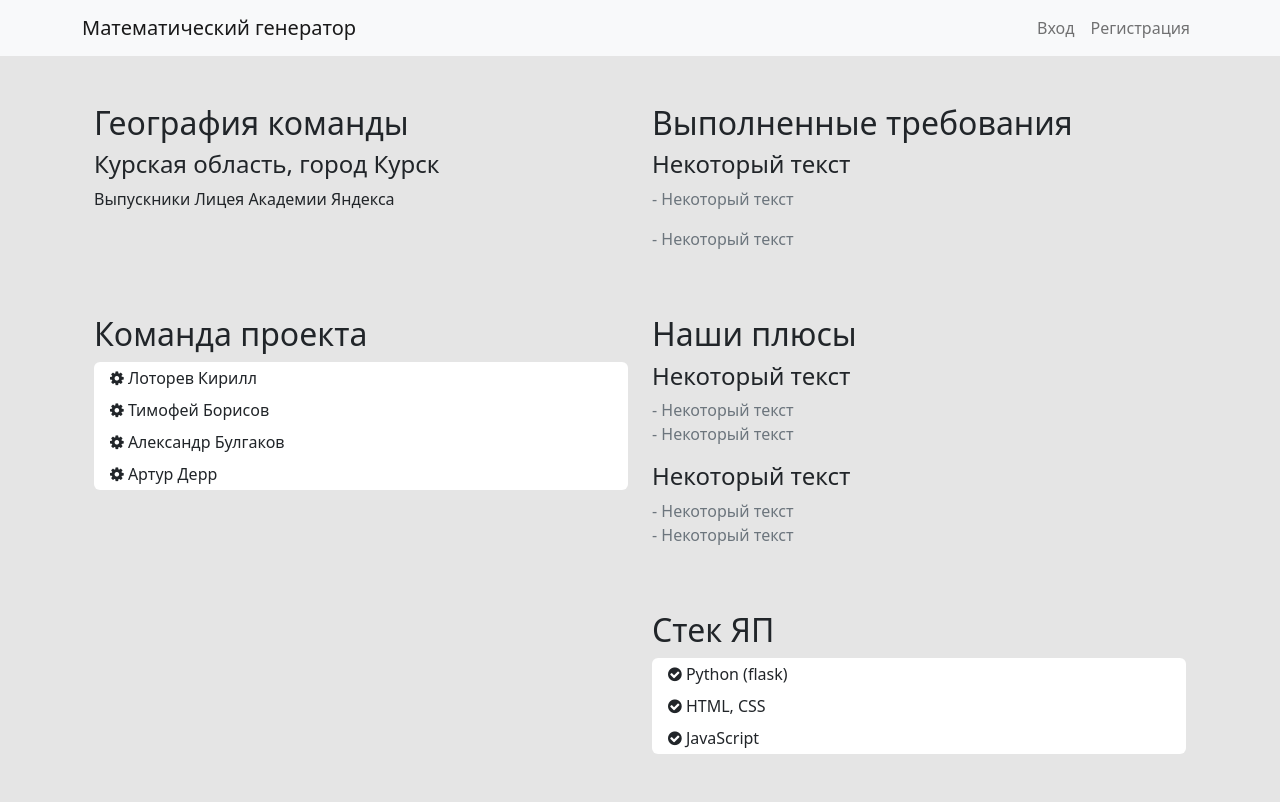
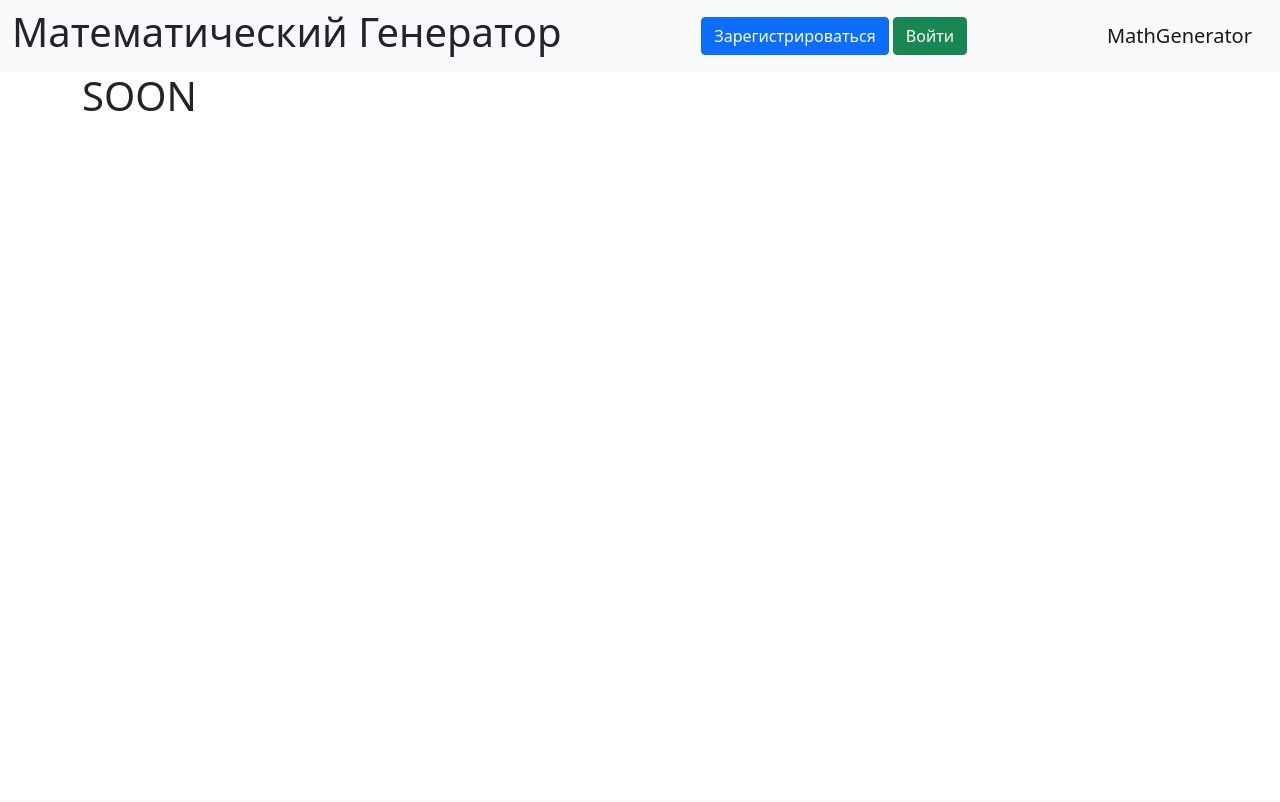
Before and after one commit to tiboga/hackathon, a Flask app: page / in a window 1280 px wide. After the commit the page ends 111 px from the top, so only its background shows below. Run offline with Flask 3, Linux system fonts and the light colour scheme.

Commit message:
Добавление форм регистрации и авторизации

```diff
--- a/main.py
+++ b/main.py
@@ -1,8 +1,8 @@
 import requests
 from flask import Flask, render_template, redirect, url_for
-from flask_login import LoginManager, current_user
+from flask_login import LoginManager, current_user, login_required, logout_user
 from flask_restful import Api
-from waitress import serve
+from forms.users import LoginForm, RegisterForm
 from data import db_session
 from data.users import User
 
@@ -33,12 +33,14 @@ def main_page():
 
 @app.route("/login")
 def login():
-    return render_template("name_html.html")
+    form = LoginForm()
+    return render_template("login_page.html", title="Авторизация", form=form)
 
 
 @app.route("/registration")
 def registration():
-    return render_template("name_html.html")
+    form = RegisterForm()
+    return render_template("register_page.html", title="Регистрация", form=form)
 
 
 @app.route("/profile")
@@ -51,6 +53,13 @@ def top():
     return render_template("name_html.html")
 
 
+@app.route("/logout")
+@login_required
+def logout():
+    logout_user()
+    return redirect("/")
+
+
 def main():
     db_session.global_init("db/main.db")
     app.run("127.0.0.1", port=5000)
--- a/templates/base.html
+++ b/templates/base.html
@@ -1,45 +1,59 @@
-<!DOCTYPE html>
-<html lang="ru">
+<!doctype html>
+<html lang="en">
 <head>
-    <meta charset="UTF-8">
-    <meta name="viewport"
-          content="width=device-width, initial-scale=1, shrink-to-fit=no">
-    <meta http-equiv="X-UA-Compatible" content="ie=edge">
-    <title>{% block title %}{% endblock %}</title>
-    <link href="https://cdn.jsdelivr.net/npm/bootstrap@5.2.3/dist/css/bootstrap.min.css" rel="stylesheet">
-    <link rel="stylesheet" href="https://cdnjs.cloudflare.com/ajax/libs/font-awesome/4.7.0/css/font-awesome.min.css">
-    <link rel="stylesheet" href="{{ url_for('static', filename='style.css') }}">
+    <meta charset="utf-8">
+    <meta name="viewport" content="width=device-width, initial-scale=1, shrink-to-fit=no">
+    <link href="https://cdn.jsdelivr.net/npm/bootstrap@5.1.3/dist/css/bootstrap.min.css"
+          rel="stylesheet"
+          integrity="sha384-1BmE4kWBq78iYhFldvKuhfTAU6auU8tT94WrHftjDbrCEXSU1oBoqyl2QvZ6jIW3"
+          crossorigin="anonymous">
+    <script src="https://cdn.jsdelivr.net/npm/bootstrap@5.1.3/dist/js/bootstrap.bundle.min.js"
+            integrity="sha384-ka7Sk0Gln4gmtz2MlQnikT1wXgYsOg+OMhuP+IlRH9sENBO0LRn5q+8nbTov4+1p"
+            crossorigin="anonymous"></script>
+    <link rel="stylesheet" href="{{ url_for('static', filename='css/style.css') }}">
     <link rel="shortcut icon" href="static/icon.png" type="image/x-icon">
+    <title>{{ title | default("MathGenerator") }}</title>
 </head>
 <body>
-
-<!-- навигация -->
-<nav class="navbar navbar-expand-lg navbar-light bg-light">
-    <div class="container">
-        <a class="navbar-brand" href="#">Математический генератор</a>
-        <button class="navbar-toggler" type="button" data-bs-toggle="collapse"
-                data-bs-target="#navbarNav" aria-controls="navbarNav"
-                aria-expanded="false" aria-label="Toggle navigation">
-            <span class="navbar-toggler-icon"></span>
+<header>
+    <nav class="navbar navbar-light bg-light">
+        <div class="container-fluid">
+            <h1>Математический Генератор</h1>
+            {% if current_user.is_authenticated %}
+                <div class="dropdown">
+                    <button class="btn btn-secondary dropdown-toggle" type="button" id="dropdownMenuButton1" data-bs-toggle="dropdown" aria-expanded="false">
+                        Действие
                     </button>
-        <div class="collapse navbar-collapse justify-content-end"
-             id="navbarNav">
-            <ul class="navbar-nav">
-                <li class="nav-item">
-                    <a class="nav-link" href="login">Вход</a>
-                </li>
-                <li class="nav-item">
-                    <a class="nav-link" href="registration">Регистрация</a>
-                </li>
+                    <ul class="dropdown-menu" aria-labelledby="dropdownMenuButton1">
+                        <li><a class="dropdown-item" href="profile">Профиль</a></li>
+                        <li><a class="dropdown-item" href="logout">Выйти</a></li>
                     </ul>
                 </div>
+            {% else %}
+                <div>
+                    <a class="btn btn-primary " href="/registration">Зарегистрироваться</a>
+                    <a class="btn btn-success" href="/login">Войти</a>
+                </div>
+            {% endif %}
+            <a class="navbar-brand" href="/">MathGenerator</a>
         </div>
     </nav>
+</header>
 
-<div class="container my-3">
-    {% block content %}
-    {% endblock %}
+{% with messages = get_flashed_messages(with_categories=true) %}
+  <!-- Categories: success (green), info (blue), warning (yellow), danger (red) -->
+  {% if messages %}
+    {% for category, message in messages %}
+      <div class="alert alert-{{ category }} alert-dismissible fade show" role="alert">
+          <!-- <strong>Title</strong> --> {{ message }}
+          <button type="button" class="btn-close" data-bs-dismiss="alert" aria-label="Close"></button>
       </div>
+    {% endfor %}
+  {% endif %}
+{% endwith %}
 
+<main role="main" class="container">
+    {% block content %}{% endblock %}
+</main>
 </body>
 </html>
--- a/templates/main_page.html
+++ b/templates/main_page.html
@@ -3,61 +3,5 @@
 {% block title %}Главная{% endblock %}
 
 {% block content %}
-    <div class="container my-5">
-        <div class="row">
-            <div class="col-md-6">
-                <h2>География команды</h2>
-                <h4>Курская область, город Курск</h4>
-                <p class="mb-0">Выпускники Лицея Академии Яндекса</p>
-            </div>
-            <div class="col-md-6">
-                <h2>Выполненные требования</h2>
-                <h4>Некоторый текст</h4>
-                <p class="text-muted">- Некоторый текст</p>
-                <p class="text-muted">- Некоторый текст</p>
-            </div>
-        </div>
-        <div class="row mt-5">
-            <div class="col-md-6">
-                <h2>Команда проекта</h2>
-                <ul class="list-group">
-                    <li class="list-group-item border-0 py-1"><i class="fa fa-cog"></i> Лоторев Кирилл</li>
-                    <li class="list-group-item border-0 py-1"><i class="fa fa-cog"></i> Тимофей Борисов</li>
-                    <li class="list-group-item border-0 py-1"><i class="fa fa-cog"></i> Александр Булгаков</li>
-                    <li class="list-group-item border-0 py-1"><i class="fa fa-cog"></i> Артур Дерр</li>
-                </ul>
-            </div>
-            <div class="col-md-6">
-                <h2>Наши плюсы</h2>
-                <h4>Некоторый текст</h4>
-                <p class="text-muted mb-0">- Некоторый текст</p>
-                <p class="text-muted">- Некоторый текст</p>
-                <h4>Некоторый текст</h4>
-                <p class="text-muted mb-0">- Некоторый текст</p>
-                <p class="text-muted">- Некоторый текст</p>
-            </div>
-        </div>
-        <div class="row mt-5">
-            <div class="col-md-6">
-            </div>
-            <div class="col-md-6">
-                <h2>Стек ЯП</h2>
-                <ul class="list-group">
-                    <li class="list-group-item border-0 py-1"><i class="fa fa-check-circle"></i> Python (flask)</li>
-                    <li class="list-group-item border-0 py-1"><i class="fa fa-check-circle"></i> HTML, CSS</li>
-                    <li class="list-group-item border-0 py-1"><i class="fa fa-check-circle"></i> JavaScript</li>
-                </ul>
-            </div>
-        </div>
-        <script>
-        window.onload = function() {
-        document.body.classList.add('loaded');
-        </script>
-        <style>
-        .loaded {
-        opacity: 1;
-        transition: opacity 0.5s ease-in-out;
-        }
-        </style>
-    </div>
+<h1>SOON</h1>
 {% endblock %}
```
Also changed, not shown: forms/users.py (added, +29 -0 lines), templates/index.html (deleted, +0 -23 lines), templates/login_page.html (added, +31 -0 lines), templates/register_page.html (added, +48 -0 lines). Lines whose indentation alone changed are shown as unchanged.
